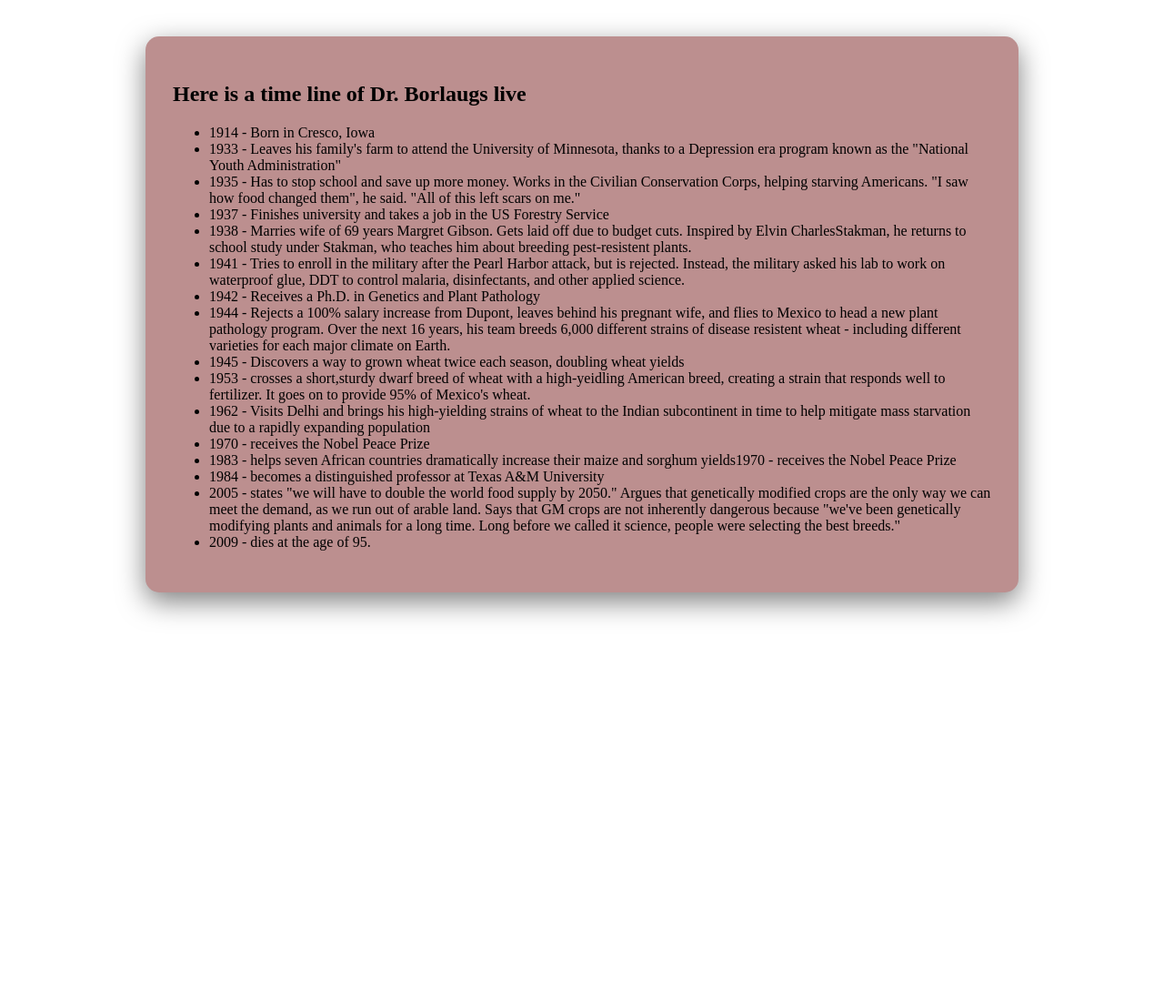
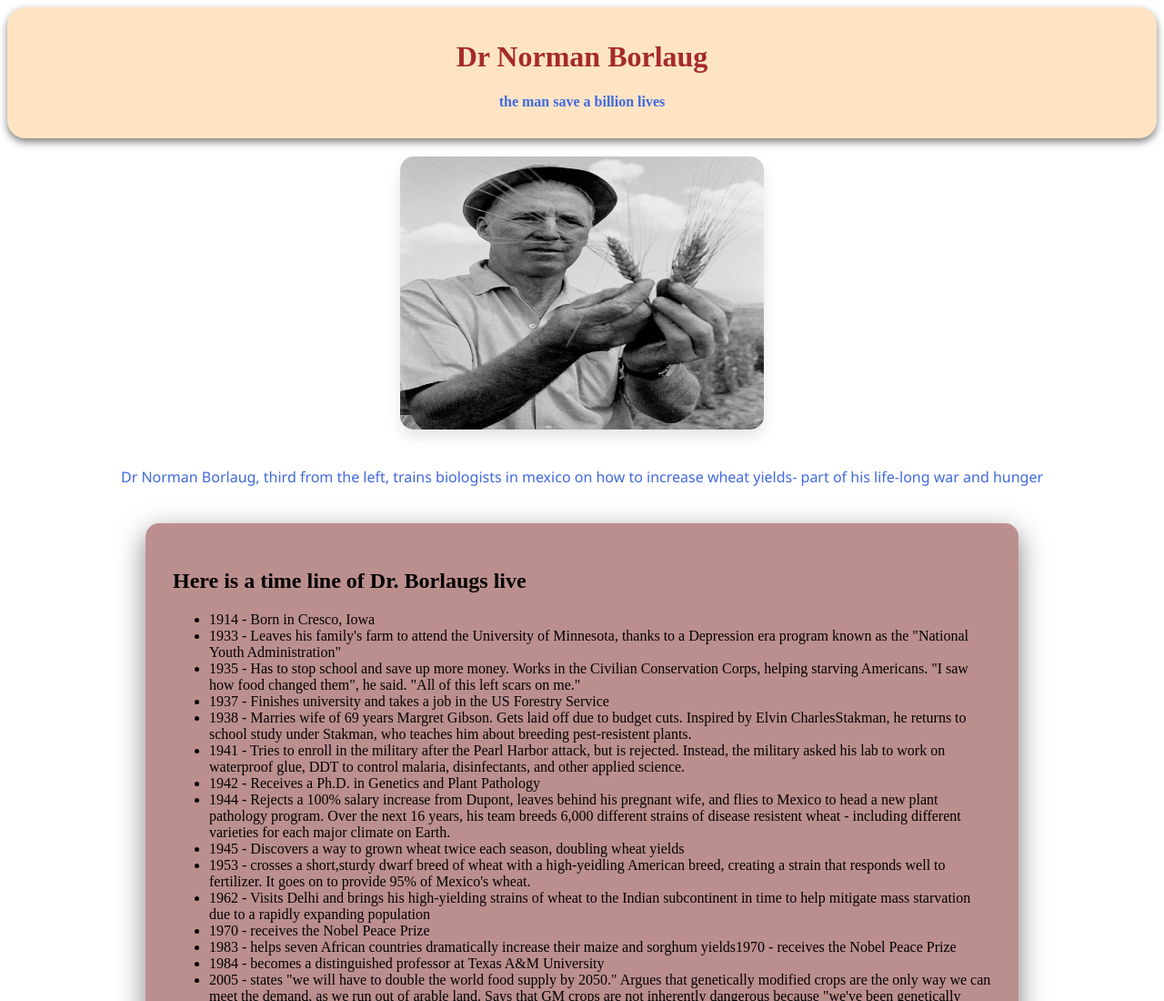
Before and after one commit to YoungMonero/tribute-page, a plain HTML site: page index.html in a window 1280 px wide. Shown: the top 1100 px of the page at 91% size. Before the commit the page ends 800 px from the top, so only its background shows below. Drawn offline with Linux system fonts and the light colour scheme.

Commit message:
git commited

```diff
--- a/index.html
+++ b/index.html
@@ -5,7 +5,15 @@
     <link rel="stylesheet" href="styles/index.css">
 
     </head>
-    <body>
+    <body>  <div class="header" >
+      <h1>Dr Norman Borlaug</h1>
+      <p>the man save a billion lives</p>
+    </div>
+    <div class="imgs">
+     <img style="width: 400px;height: 300px;" src="images/Norman-Borlaug-1970.webp">
+     <p>Dr Norman Borlaug, third from the left, trains biologists in mexico on how to increase wheat yields- part of his life-long war and hunger</p>
+    </div>
+
       <div class="body">
         <h2>Here is a time line of Dr. Borlaugs live</h2>
         <ul>
--- a/styles/index.css
+++ b/styles/index.css
@@ -12,3 +12,27 @@ p{
     transition: transform 0.3s;
     background-color: rosybrown;
 }
+.header{
+    text-align: center;
+    background-color: bisque;
+    border: black;
+    color: brown;
+    padding: 15px;
+    border-radius: 20px 20px 20px 20px;
+    font-size: 1em;
+    font-weight: bold;
+    box-shadow: 0 4px 8px rgba(0, 0, 0, 0.5);
+    transition: transform 0.3s ease-in-out;
+}img{
+    max-width: 100%;
+    height: auto;
+    margin: 20px 0;
+    border-radius: 15px;
+    box-shadow: 0 8px 15px rgba(0, 0, 0, 0.1);
+    transition: transform 0.3s ease-in-out;
+}
+img:hover{
+    transform: scale(1.05);
+}
+.imgs{
+    text-align: center; font-family: 'Segoe UI', Tahoma, Geneva, Verdana, sans-serif;
```
Also changed, not shown: images/Norman-Borlaug-1970.webp (added).
